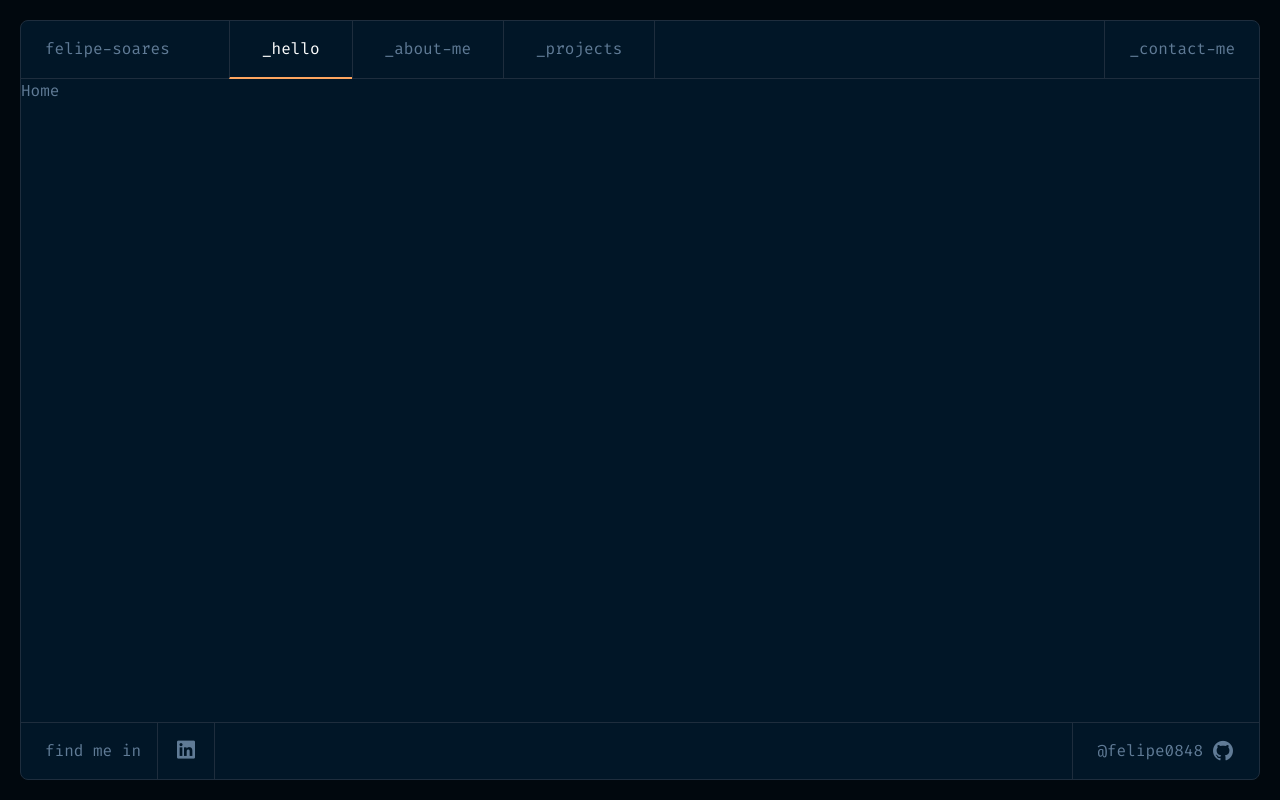
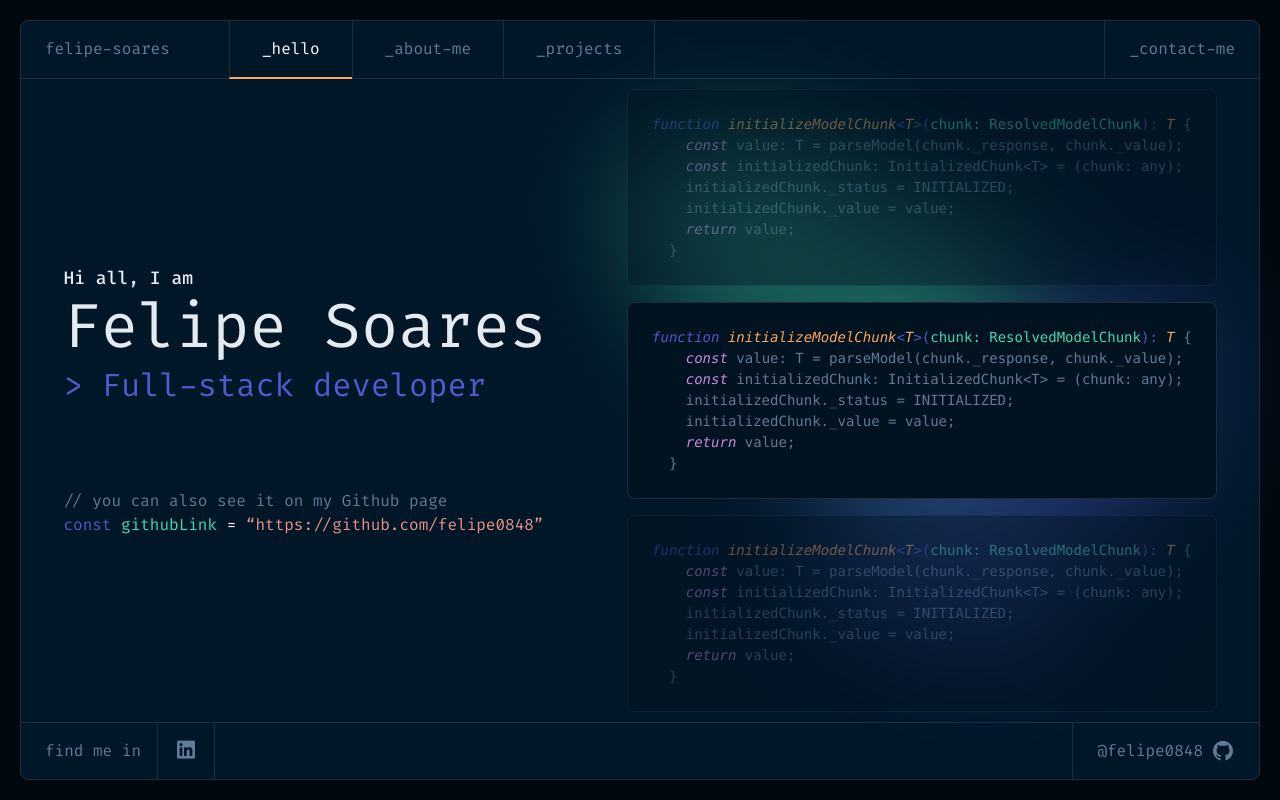
Before and after one commit to felipe0848/portfolio, a Next.js app: page / in a window 1280 px wide. Built offline with nearby package versions, Linux system fonts and the light colour scheme.

Commit message:
Feat: Create static Home Page

```diff
--- a/src/app/page.tsx
+++ b/src/app/page.tsx
@@ -1,3 +1,76 @@
+import Image from 'next/image'
+import SyntaxHighlighter from 'react-syntax-highlighter'
+import blursImg from '@/assets/background-blurs.svg'
+
 export default function Home() {
-  return <h1>Home</h1>
+  const codeString = `function initializeModelChunk<T>(chunk: ResolvedModelChunk): T {
+    const value: T = parseModel(chunk._response, chunk._value);
+    const initializedChunk: InitializedChunk<T> = (chunk: any);
+    initializedChunk._status = INITIALIZED;
+    initializedChunk._value = value;
+    return value;
+  }`
+  return (
+    <div className="flex gap-20 h-full w-full justify-center items-center">
+      <div className="text-primary-gray">
+        <p className="text-bodyText font-medium">Hi all, I am</p>
+        <h1 className="text-headline -mt-3">Felipe Soares</h1>
+        <h2 className="text-subHeadline text-secondary-purple -mt-3">
+          {'> '}Full-stack developer
+        </h2>
+
+        <div className="flex flex-col mt-20">
+          <span className="text-secondary-blue">
+            {'// you can also see it on my Github page'}
+          </span>
+          <span>
+            <span className="text-secondary-purple">const </span>
+            <span className="text-accent-green">githubLink </span>
+            <span className="text-white">= </span>
+            <a
+              href="https://github.com/felipe0848"
+              target="_blank"
+              rel="noreferrer"
+              className="text-accent-red hover:underline"
+            >
+              {'“https://github.com/felipe0848”'}
+            </a>
+          </span>
+        </div>
+      </div>
+
+      <div className="flex flex-col gap-4 relative">
+        <Image
+          src={blursImg}
+          alt=""
+          className="absolute top-1/2 -translate-y-1/2 opacity-40 blur-3xl z-0"
+          width={750}
+          height={780}
+        />
+        <SyntaxHighlighter
+          language="javascript"
+          useInlineStyles={false}
+          className="opacity-40"
+        >
+          {codeString}
+        </SyntaxHighlighter>
+
+        <SyntaxHighlighter
+          language="javascript"
+          useInlineStyles={false}
+          className="z-10"
+        >
+          {codeString}
+        </SyntaxHighlighter>
+
+        <SyntaxHighlighter
+          language="javascript"
+          useInlineStyles={false}
+          className="opacity-40"
+        >
+          {codeString}
+        </SyntaxHighlighter>
+      </div>
+    </div>
+  )
 }
--- a/tailwind.config.ts
+++ b/tailwind.config.ts
@@ -12,6 +12,7 @@ const config: Config = {
         'primary-black': '#01080E',
         'primary-blue': '#011627',
         'primary-dark-blue': '#011221',
+        'primary-gray': '#E5E9F0',
 
         'secondary-blue': '#607B96',
         'secondary-green': '#3C9D93',
@@ -26,6 +27,13 @@ const config: Config = {
 
         lines: '#1E2D3D',
       },
+      fontSize: {
+        headline: '3.875rem',
+        subHeadline: '2rem',
+        bodyText: '1.125rem',
+        labels: '1rem',
+        code: '0.875rem',
+      },
     },
   },
   plugins: [],
```
Also changed, not shown: src/assets/background-blurs.svg (added).
